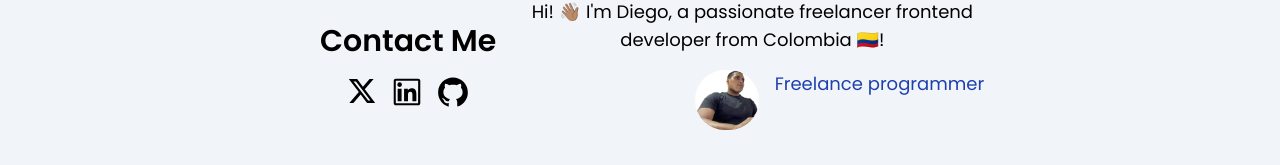
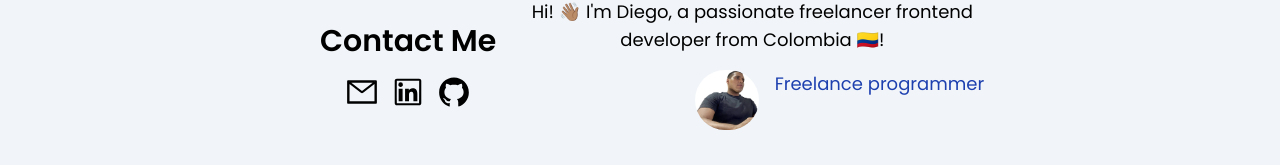
Before and after one commit to DiegoMarulandaB/Portfolio, a Next.js app: page / in a window 1280 px wide. Shown: the part 346-511 px from the top of the page. Built offline with nearby package versions, Linux system fonts and the light colour scheme.

Commit message:
feat: :sparkles: add mailto on home_footer

```diff
--- a/src/components/Footer/Footer.tsx
+++ b/src/components/Footer/Footer.tsx
@@ -1,6 +1,6 @@
 import React from 'react'
-import { AiOutlineGithub, AiOutlineLinkedin } from 'react-icons/ai'
-import { RiTwitterXFill } from 'react-icons/ri'
+import { AiOutlineMail, AiOutlineGithub, AiOutlineLinkedin } from 'react-icons/ai'
+
 
 const Footer = () => {
   return (
@@ -13,13 +13,13 @@ const Footer = () => {
           </div>
           <div className="flex flex-row items-center justify-evenly space-x-2 mt-2 mx-16 mr-16">
             <a
-              href="https://twitter.com/DAMB1987"
+              href="mailto:diegomarulanda87@gmail.com?Subject=Aquí%20el%20asunto%20del%20mail"
               className=" hover:text-purple-950 dark:text-slate-100 dark:hover:text-green-300 transition-transform duration-150 ease-in-out hover:scale-125"
               target="_blank"
               rel="noopener noreferrer"
               aria-label="Read more about my Twitter profile"
             >
-              <RiTwitterXFill className="icon" size={32} />
+              <AiOutlineMail className="icon" size={34} />
             </a>
             <a
               href="https://www.linkedin.com/in/diegomarulandabarrientos/"
--- a/src/components/Home/Home.tsx
+++ b/src/components/Home/Home.tsx
@@ -2,8 +2,7 @@
 
 import React from 'react'
 import AnimatedText from '../AnimatedText/AnimatedText'
-import { AiOutlineGithub, AiOutlineLinkedin } from 'react-icons/ai'
-import { RiTwitterXFill } from 'react-icons/ri'
+import { AiOutlineMail, AiOutlineGithub, AiOutlineLinkedin } from 'react-icons/ai'
 
 const HomePage = () => {
   return (
@@ -21,13 +20,13 @@ const HomePage = () => {
                     <h2 className="text-3xl font-semibold">Contact Me</h2>
                     <div className="flex gap-3 mt-4 justify-center">
                       <a
-                        href="https://twitter.com/DAMB1987"
+                        href="mailto:diegomarulanda87@gmail.com?Subject=Aquí%20el%20asunto%20del%20mail"
                         className="  hover:text-purple-950 dark:text-slate-100 dark:hover:text-green-300 transition-transform duration-150 ease-in-out hover:scale-125"
                         target="_blank"
                         rel="noopener noreferrer"
                         aria-label="Read more about my Twitter profile"
                       >
-                        <RiTwitterXFill className="icon" size={32} />
+                        <AiOutlineMail className="icon" size={34} />
                       </a>
                       <a
                         href="https://www.linkedin.com/in/diegomarulandabarrientos/"
```
